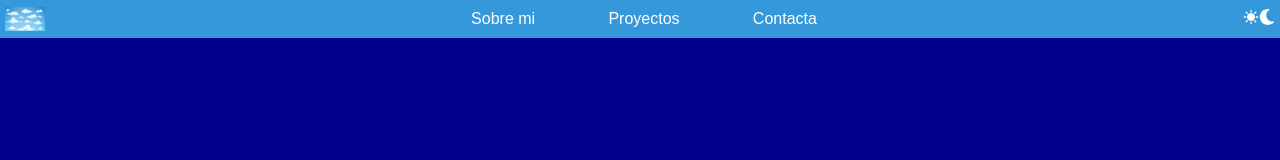
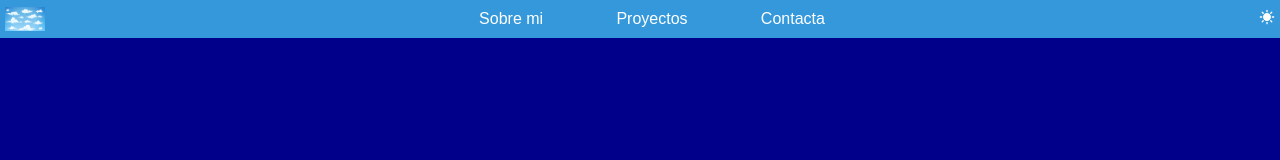
Before and after one commit to Nuria8890/portfolio, a React (Vite) app: page / in a window 1280 px wide. Both pictures are taken after a click on the icon 1251 px from the left and 17 px from the top of the page. Shown: the top 160 px of the page. Built offline with nearby package versions, Linux system fonts and the light colour scheme; a web font is replaced by a local one.

Commit message:
in dark/light mode, only the moon/sun appears

```diff
--- a/src/components/App.jsx
+++ b/src/components/App.jsx
@@ -23,6 +23,7 @@ function App() {
         handleToggleMenu={toggleMenu}
         menuIsOpen={menuIsOpen}
         handleToogleMode={toggleMode}
+        isModeLight={isModeLight}
       />
       <main></main>
       <Footer />
--- a/src/components/header/Header.jsx
+++ b/src/components/header/Header.jsx
@@ -5,14 +5,22 @@ import Nav_elements from "./Nav_elements";
 import { FaMoon } from "react-icons/fa";
 import { MdSunny } from "react-icons/md";
 
-function Header({ handleToggleMenu, menuIsOpen, handleToogleMode }) {
+function Header({
+  handleToggleMenu,
+  menuIsOpen,
+  handleToogleMode,
+  isModeLight,
+}) {
   return (
     <header className="header">
       <img className="header__logo" src={logo} alt="logo clouds" />
 
       <div className="mode">
-        <MdSunny onClick={handleToogleMode} />
-        <FaMoon onClick={handleToogleMode} />
+        {isModeLight ? (
+          <FaMoon onClick={handleToogleMode} />
+        ) : (
+          <MdSunny onClick={handleToogleMode} />
+        )}
       </div>
       <Menu_hamburguesa
         handleToggleMenu={handleToggleMenu}
--- a/src/styles/layout/header/Header.scss
+++ b/src/styles/layout/header/Header.scss
@@ -49,6 +49,7 @@
 }
 
 .mode {
+  cursor: pointer;
   @media (min-width: 1024px) {
     order: 2;
   }
```
